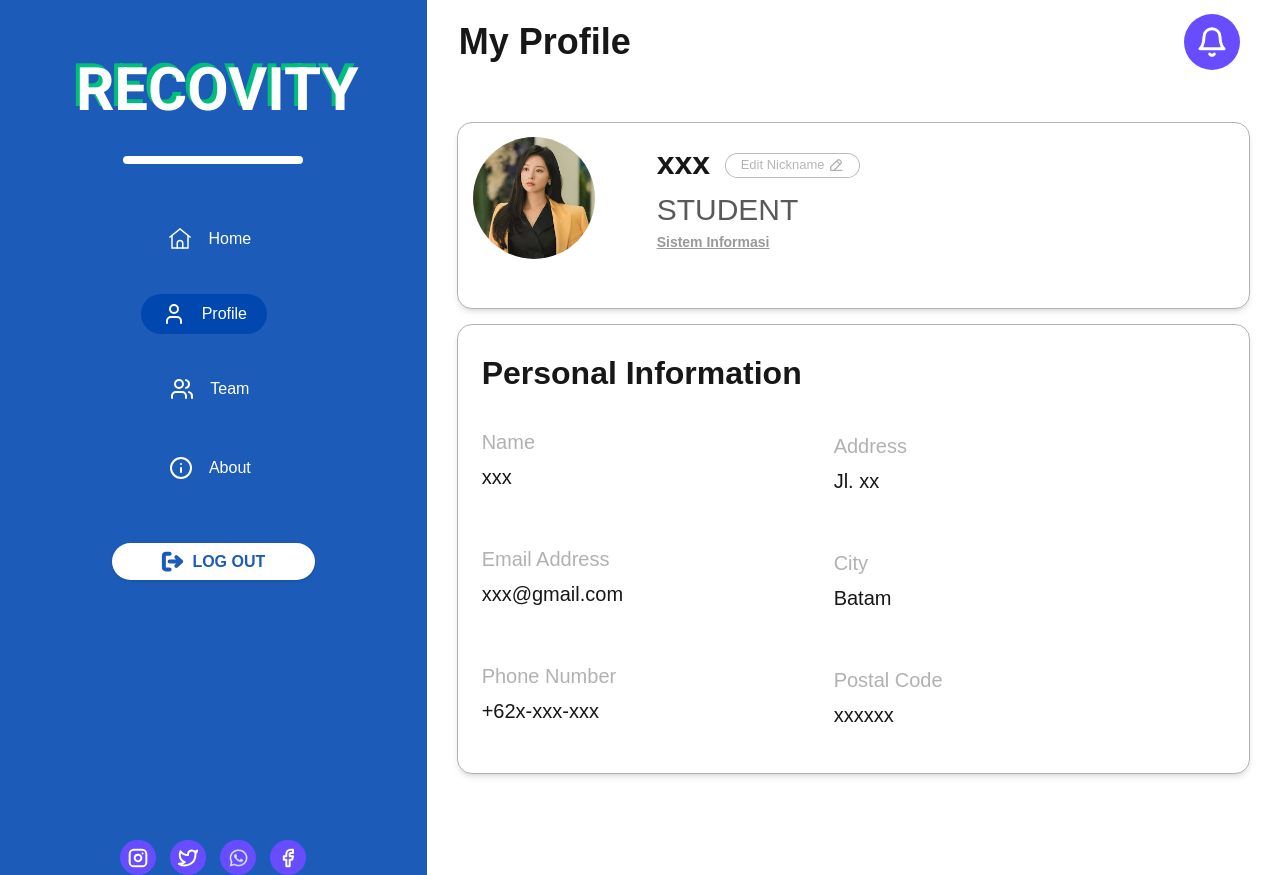
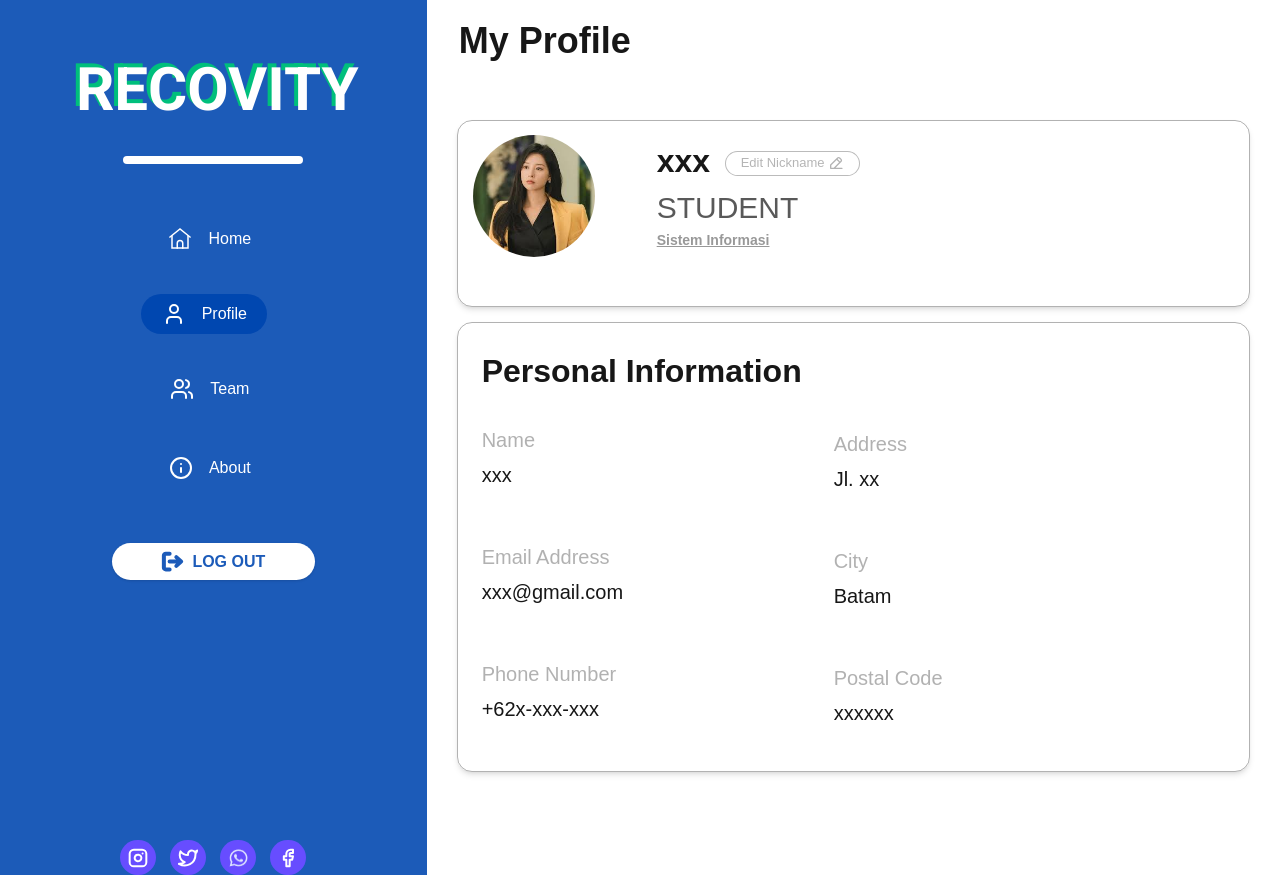
Before and after one commit to Wesly2309/Recovity, a Next.js app: page /dashboard/profile in a window 1280 px wide. Built offline with nearby package versions, Linux system fonts and the light colour scheme; a web font is replaced by a local one.

Commit message:
last commit

```diff
--- a/app/dashboard/about/page.jsx
+++ b/app/dashboard/about/page.jsx
@@ -13,10 +13,6 @@ export default function HalamanTeam() {
         </h1>
 
         <div className="flex items-center mb-[92px]">
-          {/* Bell Icon */}
-          <div className="w-14 h-14 rounded-full bg-customPurple flex items-center justify-center mr-10">
-            <Image src={"/bell.svg"} alt="Bell" width={32} height={32} />
-          </div>
         </div>
       </div>
 
--- a/app/dashboard/page.jsx
+++ b/app/dashboard/page.jsx
@@ -19,11 +19,6 @@ export default function HalamanDashboard() {
         </h1>
 
         <div className="flex items-center mt-[14px]">
-          {/* Bell Icon */}
-          <div className="w-14 h-14 rounded-full bg-customPurple flex items-center justify-center">
-            <Image src={"/bell.svg"} alt="Bell" width={32} height={32} />
-          </div>
-
           {/* Profile Picture */}
           <div className="w-16 h-14 ml-2 rounded-full bg-white flex items-center justify-center">
            <button onClick={handleClckProfile}>
--- a/app/dashboard/profile/page.jsx
+++ b/app/dashboard/profile/page.jsx
@@ -13,10 +13,6 @@ export default function HalamanProfile() {
         </h1>
 
         <div className="flex items-center mt-[14px]">
-          {/* Bell Icon */}
-          <div className="w-14 h-14 rounded-full bg-customPurple flex items-center justify-center mr-10">
-            <Image src={"/bell.svg"} alt="Bell" width={32} height={32} />
-          </div>
         </div>
       </div>
 
--- a/app/dashboard/team/page.jsx
+++ b/app/dashboard/team/page.jsx
@@ -13,10 +13,6 @@ export default function HalamanTeam() {
         </h1>
 
         <div className="flex items-center mt-[14px]">
-          {/* Bell Icon */}
-          <div className="w-14 h-14 rounded-full bg-customPurple flex items-center justify-center mr-10">
-            <Image src={"/bell.svg"} alt="Bell" width={32} height={32} />
-          </div>
         </div>
       </div>
 
```
